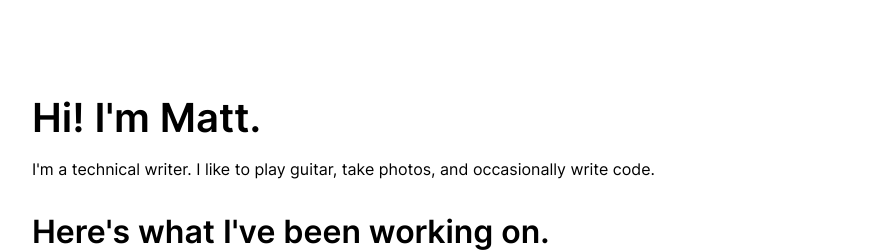
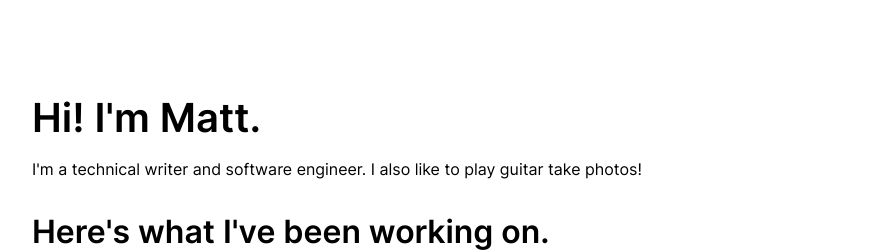
Before and after one commit to mattmuroya/mattmuroya.com, a Next.js app: page / in a window 1280 px wide. Shown: the top 252 px of the page, without its empty margins (199-1080 px from the left). Built offline with nearby package versions, Linux system fonts and the light colour scheme.

Commit message:
update tagline

```diff
--- a/pages/index.tsx
+++ b/pages/index.tsx
@@ -1,18 +1,18 @@
-import Head from "next/head";
-import Layout from "../components/Layout";
+import Head from 'next/head';
+import Layout from '../components/Layout';
 // import TwoTruths from "../components/TwoTruths";
-import ProjectGrid from "../components/ProjectGrid";
-import PostList from "../components/PostList";
+import ProjectGrid from '../components/ProjectGrid';
+import PostList from '../components/PostList';
 
-import { GetStaticProps } from "next";
-import { PostDatum, ProjectCardData } from "../types/types";
+import { GetStaticProps } from 'next';
+import { PostDatum, ProjectCardData } from '../types/types';
 
 import {
   getFileNames,
   getPostData,
   sortPostData,
   getProjects,
-} from "../utils/utils";
+} from '../utils/utils';
 
 export default function Home({
   postData,
@@ -28,8 +28,8 @@ export default function Home({
       </Head>
       <h1>Hi! I&apos;m Matt.</h1>
       <p>
-        I&apos;m a technical writer. I like to play guitar, take photos, and
-        occasionally write code.
+        I&apos;m a technical writer and software engineer. I also like to play
+        guitar take photos!
       </p>
       {/* <TwoTruths /> */}
       <ProjectGrid projects={projects} />
```
